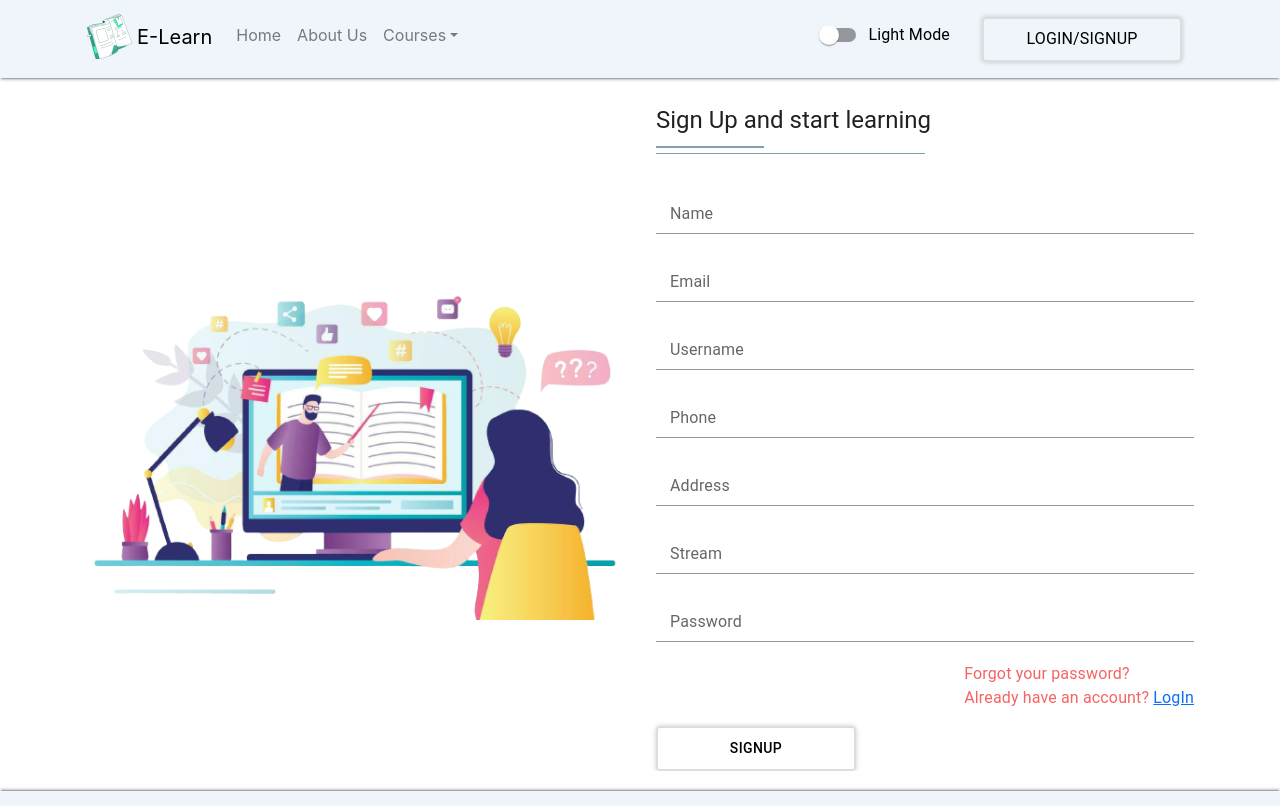
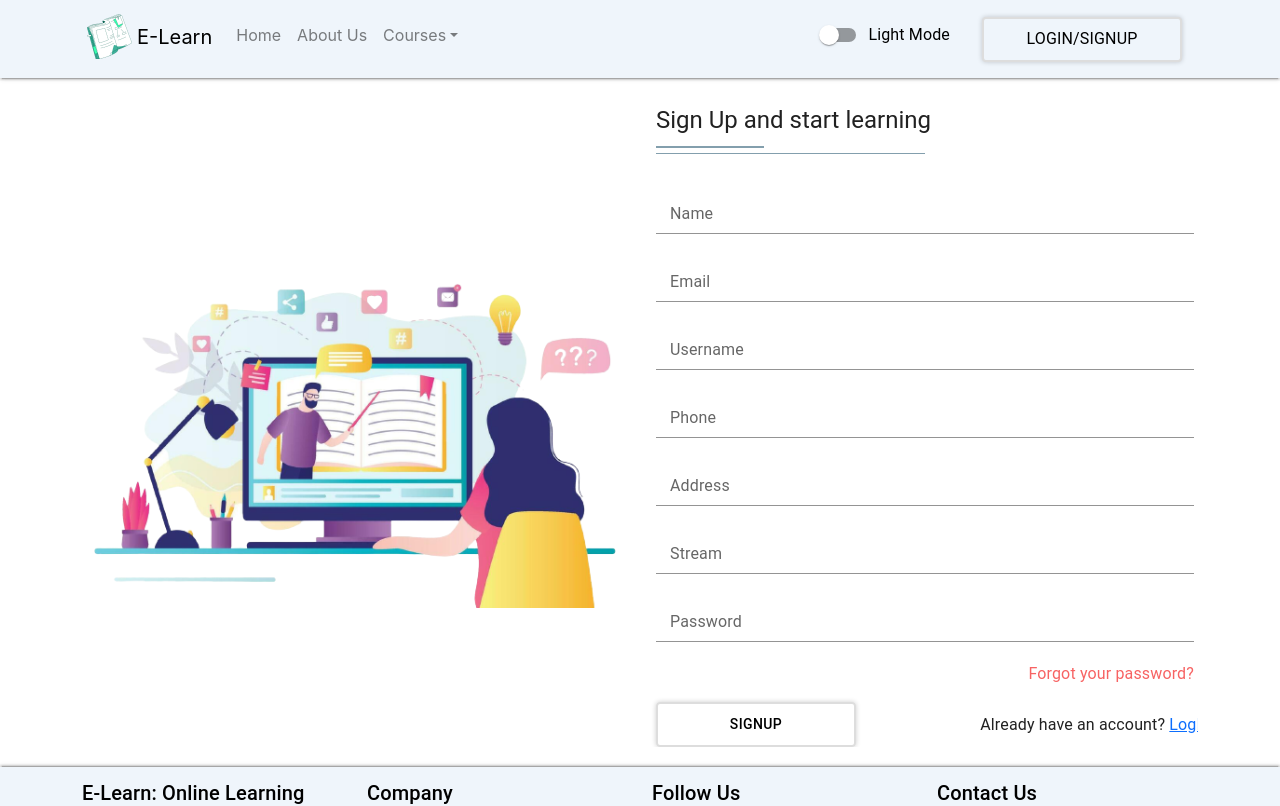
Before and after one commit to Abhinavv9258/e-learning, a React (Create React App) app: page /register-page in a window 1280 px wide. Shown: the top 806 px of the page. Built offline with nearby package versions, Linux system fonts and the light colour scheme; no server answers.

Commit message:
Updated Form

```diff
--- a/src/components/RegisterForm.js
+++ b/src/components/RegisterForm.js
@@ -203,16 +203,16 @@ const RegisterForm = () => {
                                             <Typography sx={{ cursor: 'pointer' }}>
                                                 Forgot your password?
                                             </Typography>
-                                            <Typography> Already have an account? {" "}
-                                                <Link to='/user-login-page'>LogIn</Link>
-                                            </Typography>
                                         </FormControl>
                                     </FormGroup>
                                 </CardContent>
-                                <CardActions sx={{ padding: '0 0 0 16px' }}>
-                                    <FormControl>
+                                <CardActions sx={{ display: 'flex', justifyContent: 'space-between',padding: '0 0 0 16px' }}>
+                                    <FormControl sx={{display:'flex', flexDirection:'row', alignItems:'center'}}>
                                         <Button className='navbar-btn' type='submit' onClick={handleSubmit}> SignUp </Button>
                                     </FormControl>
+                                    <Typography> Already have an account? {" "}
+                                        <Link to='/user-login-page'>LogIn{" "}</Link>
+                                    </Typography>
                                 </CardActions>
                             </Card>
                         </Box>
```
